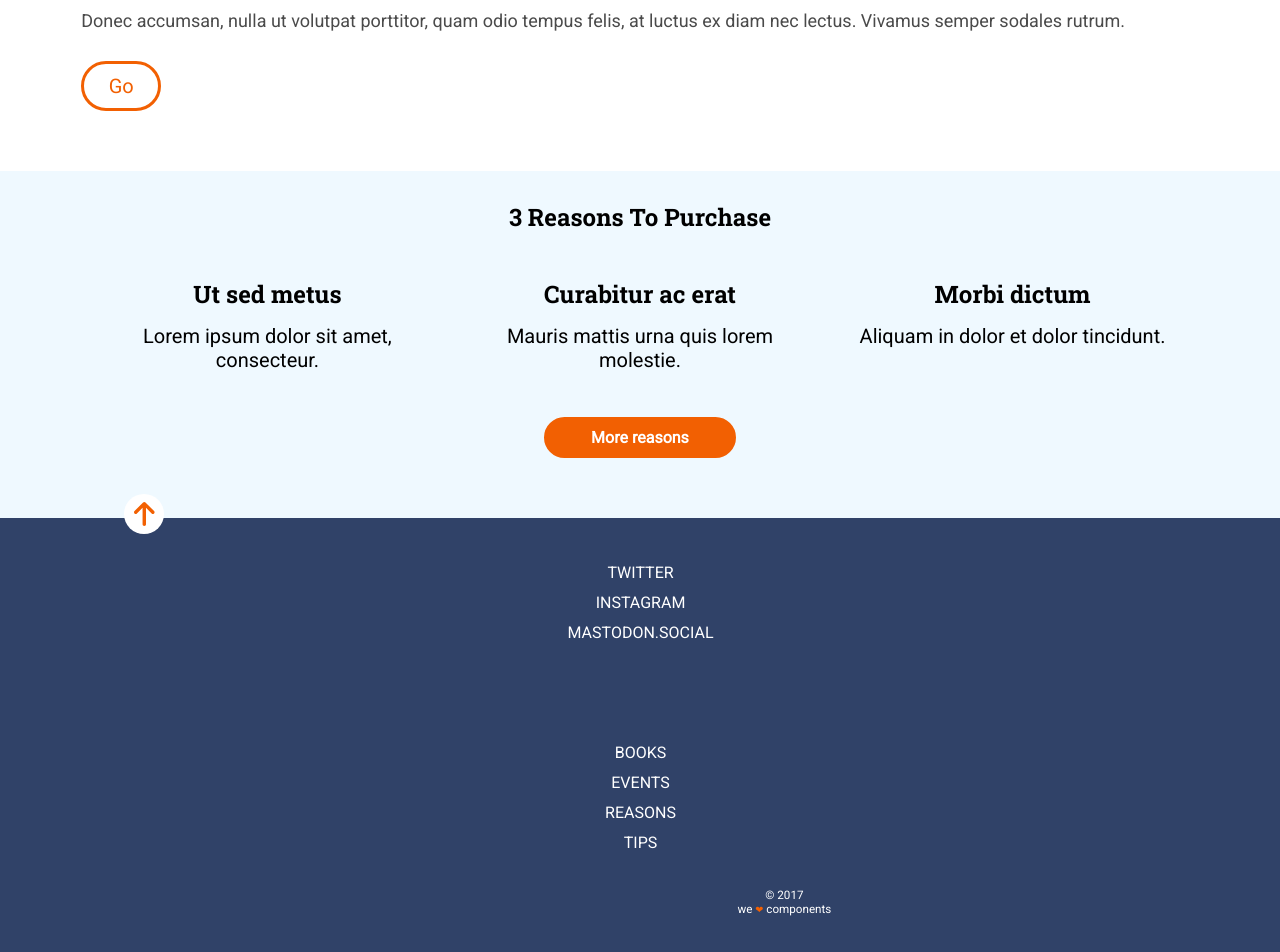
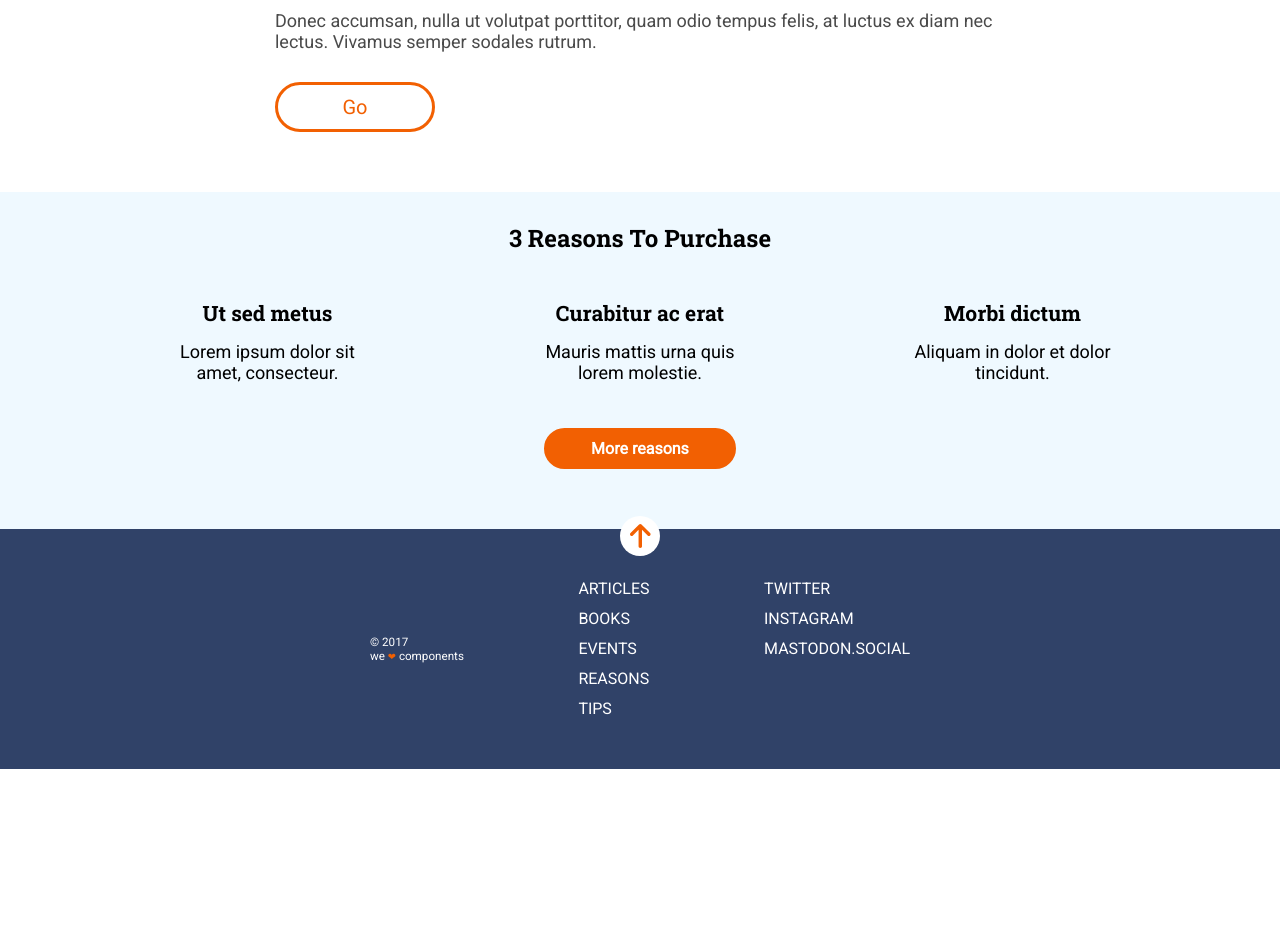
Before and after one commit to MarinaCouso/modulo-1-evaluacion-final-MarinaCouso, a website: page docs/index.html in a window 1280 px wide. Shown: the part 884-1836 px from the top of the page. After the commit the page ends 1653 px from the top, so only its background shows below. Drawn offline with nearby package versions, Linux system fonts and the light colour scheme; files that its build step writes are made by us from their sources.

Commit message:
Done SASS and cleaned code

```diff
--- a/_src/assets/scss/components/_buttons.scss
+++ b/_src/assets/scss/components/_buttons.scss
@@ -30,34 +30,24 @@
     border: none;
     width: 2.5em;
     height: 2.5em;
-    position: relative;
-    bottom: 1.5em;
   }
   @media all and (min-width: 768px) {
     &.btn-header {
-      margin: 0px auto 45px auto;
+      margin-bottom: 45px;
     }
     &.btn-go {
       width: 91px;
       padding: 0.5em 1.2em;
       margin: 0px auto 60px 0px;
     }
-    &.btn-footer {
-      position: relative;
-      bottom: 6.5em;
-      right: 28.5em;
-    }
   }
   @media all and (min-width: 1200px) {
     &.btn-header {
-      margin: 0px auto 13px auto;
+      margin-bottom: 13px;
     }
     &.btn-go {
       width: 160px;
       padding: 0.5em 2em;
     }
-    &.btn-footer {
-      right: 31em;
-    }
   }
 }
--- a/_src/assets/scss/components/_typography.scss
+++ b/_src/assets/scss/components/_typography.scss
@@ -1,4 +1,2 @@
-// General variables
-
 $fontText: "Roboto", sans-serif, regular;
 $fontTitle: "Roboto Slab", sans-serif, bold;
--- a/_src/assets/scss/layout/_footer.scss
+++ b/_src/assets/scss/layout/_footer.scss
@@ -10,8 +10,23 @@
     color: white;
     text-decoration: none;
   }
+  @media all and (min-width: 768px) {
+    flex-direction: row-reverse;
+    justify-content: space-between;
+  }
 }
 
+.container-btn-footer {
+  width: 100vw;
+  display: flex;
+  justify-content: center;
+  position: absolute;
+  bottom: -57.3em;
+  right: 0em;
+  @media all and (min-width: 768px) {
+    bottom: -40em;
+  }
+}
 .footer-menu-contents {
   font-size: 16px;
   list-style: none;
@@ -24,6 +39,33 @@
   &.rrss {
     margin: 0px 86px 30px 87px;
   }
+  @media all and (min-width: 768px) {
+    text-align: left;
+    display: flex;
+    flex-direction: row;
+    &.pages {
+      margin: 45px 30px 45px 30px;
+      display: flex;
+      flex-direction: column;
+      order: 2;
+    }
+    &.rrss {
+      margin: 45px 0px auto 0px;
+      display: flex;
+      flex-direction: column;
+      order: 1;
+    }
+  }
+  @media all and (min-width: 1200px) {
+    flex-direction: row;
+    &.pages {
+      margin-right: 0px;
+    }
+    &.rrss {
+      margin-right: 288.8px;
+      margin-left: 30px;
+    }
+  }
 }
 .copy {
   font-size: 14px;
@@ -31,36 +73,14 @@
   flex-direction: column;
   align-items: center;
   margin-bottom: 45px;
-}
-.heart {
-  color: #f26002;
-}
-@media all and (min-width: 768px) {
-  .footer {
-    flex-direction: row-reverse;
-    justify-content: center;
+  .heart {
+    color: #f26002;
   }
-  .footer-menu-contents {
-    text-align: left;
-    display: flex;
-    flex-direction: row;
-    &.pages {
-      margin: 45px 0px 45px 30px;
-      display: flex;
-      flex-direction: column;
-      order: 2;
-    }
-    &.rrss {
-      margin: 45px 288.8px 45px 30px;
-      display: flex;
-      flex-direction: column;
-      order: 1;
-    }
-  }
-  .copy {
+  @media all and (min-width: 768px) {
     align-items: flex-start;
     order: 3;
+  }
+  @media all and (min-width: 1200px) {
     margin: auto 0px auto 288.8px;
-    width: 159px;
   }
 }
--- a/_src/assets/scss/layout/_section1.scss
+++ b/_src/assets/scss/layout/_section1.scss
@@ -1,6 +1,6 @@
+.section1 {
   .section1-small {
     display: inline-block;
-  font-family: $fontText;
     font-size: 14px;
     color: #8ccbea;
     margin: 30px auto 1px auto;
@@ -12,14 +12,12 @@
   }
 
   .section1-text {
-  font-family: $fontText;
     font-size: 18px;
     margin: 0px auto 30px auto;
     color: #4a4a4a;
   }
 
   @media all and (min-width: 1200px) {
-  .section1 {
     margin: auto 193.8px auto 193.8px;
   }
 }
--- a/_src/assets/scss/layout/_section2.scss
+++ b/_src/assets/scss/layout/_section2.scss
@@ -1,8 +1,7 @@
-.section-2 {
+.section2 {
   display: grid;
   text-align: center;
   background-color: #eff9ff;
-}
   .section2-h2 {
     grid-column: span 12;
     font-family: $fontTitle;
@@ -13,29 +12,19 @@
     margin: 0px auto 45px auto;
     width: 184px;
     font-size: 18px;
+    @media all and (min-width: 768px) {
+      grid-column: span 4;
+      width: 210px;
+    }
   }
   .article-title {
     font-family: $fontTitle;
+    @media all and (min-width: 768px) {
+      margin: auto auto 14px auto;
+    }
   }
   .section2-btn {
     grid-column: span 12;
     margin: 0px auto 60px auto;
   }
-@media all and (min-width: 768px) {
-  .article {
-    grid-column: span 4;
-    width: 210px;
 }
-  .article-title {
-    margin: auto auto 14px auto;
-  }
-}
-@media all and (min-width: 1200px) {
-  .article {
-    width: 350px;
-    font-size: 20px;
-  }
-  .article-title {
-    font-size: 24px;
-  }
-}
--- a/docs/index.html
+++ b/docs/index.html
@@ -17,14 +17,14 @@
 
             <div
             class="header-content principal-column">
-                 <h1 class="header-h1">Anonymous Proxy</h1>
+                 <h1 class="header-h1"><span>Anonymous</span><span>Proxy</span></h1>
 
                 <p class="header-text">In hac habitasse platea dictumst.</p>
                 </div> <a class="button btn-header" href="#section2" title="Go to reasons"><img src="./assets/images/ico-scroll-down.svg" alt="Go to reasons"/></a>
 
         </header>
         <main class="main">
-            <section class="section-1 principal-column"> <small class="section1-small">Insomnia tips</small>
+            <section class="principal-column section1"> <small class="section1-small">Insomnia tips</small>
 
                  <h2 class="section1-h2">Looking Through A Window</h2>
 
@@ -34,7 +34,7 @@
                 target="_blank" title="Go to insomnia tips">Go</a>
 
             </section>
-            <section id="section2" class="section-2 principal-column">
+            <section id="section2" class="section2 principal-column">
                  <h2 class="section2-h2">3 Reasons To Purchase</h2>
 
                 <article class="article">
@@ -51,47 +51,56 @@
                      <h3 class="article-title">Morbi dictum</h3>
 
                     <p>Aliquam in dolor et dolor tincidunt.</p>
-                </article>
-                <div class="section2-btn"><a class=" button btn-more" href="https://www.thebalance.com/can-you-find-10-good-reasons-not-to-buy-a-home-1798256"
-                    target="_blank" title="Go to more reasons">More reasons</a>
+                </article> <a class="section2-btn button btn-more" href="https://www.thebalance.com/can-you-find-10-good-reasons-not-to-buy-a-home-1798256"
+                target="_blank" title="Go to more reasons">More reasons</a>
 
-                </div>
             </section>
         </main>
-        <footer class="footer"> <a href="#header" class="button btn-footer"><img src="./assets/images/ico-arrow.svg" alt="Ir a inicio" title="Go to header"/></a>
+        <footer class="footer principal-column">
+            <div class="container-btn-footer"> <a href="#header" class="button btn-footer"><img src="./assets/images/ico-arrow.svg" alt="Ir a inicio" title="Go to header"/></a>
 
-            <ul
-            class="footer-menu-contents pages">
-                <li>
-                    <a href="https://www.google.com/url?sa=t&rct=j&q=&esrc=s&source=web&cd=1&cad=rja&uact=8&ved=2ahUKEwjHtMTD2OLnAhVDzBoKHS8-B7oQFjAAegQICxAC&url=https%3A%2F%2Fwww.pikaramagazine.com%2F&usg=AOvVaw2dMw3IFdEFYnhhOph7JKZb"
-                    target="_blank" title="Go to articles>Articles</a></li>
-    <li><a href=" https://www.google.com/url?sa=t&rct=j&q=&esrc=s&source=web&cd=1&cad=rja&uact=8&ved=2ahUKEwjbtKXp2OLnAhUB0BoKHXd5A7kQFjAAegQIHBAD&url=https%3A%2F%2Fwww.traficantes.net%2F&usg=AOvVaw2kDdZhU51nDgiYFt_hzXzp
-                    " target="_blank " title="Go to books ">Books</a></li>
-    <li><a href="https://www.google.com/url?sa=t&rct=j&q=&esrc=s&source=web&cd=1&cad=rja&uact=8&ved=2ahUKEwj38pTw2OLnAhUBLBoKHXjpD28QFjAAegQIAxAB&url=https%3A%2F%2Fwww.meetup.com%2Fes-ES%2FNode-Girls-Madrid%2F&usg=AOvVaw2FbaryLt21qXfqxUR-77DB
-                    " target="_blank " title="Ir a eventos ">Events</a></li>
-    <li><a href="# " target="_blank " title="Got to reasons ">Reasons</a></li>
-    <li><a href="https://www.pinterest.es/eenigualdad/memes-para-responder-a-machirulos/
-                    " target="_blank " title="Go to tips ">Tips</a></li>
-  </ul>
+            </div>
+            <ul class="footer-menu-contents pages">
+                <li><a href="https://www.google.com/url?sa=t&rct=j&q=&esrc=s&source=web&cd=1&cad=rja&uact=8&ved=2ahUKEwjHtMTD2OLnAhVDzBoKHS8-B7oQFjAAegQICxAC&url=https%3A%2F%2Fwww.pikaramagazine.com%2F&usg=AOvVaw2dMw3IFdEFYnhhOph7JKZb"
+                    target="_blank" title="Go to articles"> Articles</a>
 
-  <ul class="footer-menu-contents rrss ">
-    <li><a href="https://www.google.com/url?sa=t&rct=j&q=&esrc=s&source=web&cd=1&cad=rja&uact=8&ved=2ahUKEwj4yOCl2eLnAhXRxYUKHWehC8AQFjAAegQIEBAC&url=https%3A%2F%2Ftwitter.com%2F%3Flang%3Des&usg=AOvVaw3YX5z3gmuFXXOazOkLuKS1
-                    " target="_blank " title="Go to Twitter ">Twitter</a></li>
-    <li><a href="https://www.google.com/url?sa=t&rct=j&q=&esrc=s&source=web&cd=1&cad=rja&uact=8&ved=2ahUKEwjZ9JW92eLnAhWDzYUKHbFkDucQFjAAegQIDxAC&url=https%3A%2F%2Fwww.instagram.com%2F%3Fhl%3Des&usg=AOvVaw0kuV_L6h3AP6LsYVUBN_z9
-                    " target="_blank " title="Go to Instagram ">Instagram</a></li>
-    <li><a href="https://www.google.com/url?sa=t&rct=j&q=&esrc=s&source=web&cd=1&cad=rja&uact=8&ved=2ahUKEwiKiNTK2eLnAhXOxYUKHdZ2AtUQFjAAegQIARAB&url=https%3A%2F%2Fmastodon.social%2F&usg=AOvVaw0yPGDsUcRh25-Gge3l2PWB
-                    " target="_blank " title="Go to Mastodon.Social ">Mastodon.Social</a></li>
-  </ul>
+                </li>
+                <li><a href="https://www.google.com/url?sa=t&rct=j&q=&esrc=s&source=web&cd=1&cad=rja&uact=8&ved=2ahUKEwjbtKXp2OLnAhUB0BoKHXd5A7kQFjAAegQIHBAD&url=https%3A%2F%2Fwww.traficantes.net%2F&usg=AOvVaw2kDdZhU51nDgiYFt_hzXzp"
+                    target="_blank" title="Go to books">Books</a>
 
-  <div class="copy ">
-    <small>&copy 2017</small>
-    <small
-      >we
-      <small class="heart ">❤︎</small>
-      components</small
-    >
-  </div>
-</footer>
+                </li>
+                <li><a href="https://www.google.com/url?sa=t&rct=j&q=&esrc=s&source=web&cd=1&cad=rja&uact=8&ved=2ahUKEwj38pTw2OLnAhUBLBoKHXjpD28QFjAAegQIAxAB&url=https%3A%2F%2Fwww.meetup.com%2Fes-ES%2FNode-Girls-Madrid%2F&usg=AOvVaw2FbaryLt21qXfqxUR-77DB"
+                    target="_blank" title="Ir a eventos">Events</a>
 
-  </body>
+                </li>
+                <li><a href="#" target="_blank" title="Got to reasons">Reasons</a>
+
+                </li>
+                <li><a href="https://www.pinterest.es/eenigualdad/memes-para-responder-a-machirulos/"
+                    target="_blank" title="Go to tips">Tips</a>
+
+                </li>
+            </ul>
+            <ul class="footer-menu-contents rrss">
+                <li><a href="https://www.google.com/url?sa=t&rct=j&q=&esrc=s&source=web&cd=1&cad=rja&uact=8&ved=2ahUKEwj4yOCl2eLnAhXRxYUKHWehC8AQFjAAegQIEBAC&url=https%3A%2F%2Ftwitter.com%2F%3Flang%3Des&usg=AOvVaw3YX5z3gmuFXXOazOkLuKS1"
+                    target="_blank" title="Go to Twitter">Twitter</a>
+
+                </li>
+                <li><a href="https://www.google.com/url?sa=t&rct=j&q=&esrc=s&source=web&cd=1&cad=rja&uact=8&ved=2ahUKEwjZ9JW92eLnAhWDzYUKHbFkDucQFjAAegQIDxAC&url=https%3A%2F%2Fwww.instagram.com%2F%3Fhl%3Des&usg=AOvVaw0kuV_L6h3AP6LsYVUBN_z9"
+                    target="_blank" title="Go to Instagram">Instagram</a>
+
+                </li>
+                <li><a href="https://www.google.com/url?sa=t&rct=j&q=&esrc=s&source=web&cd=1&cad=rja&uact=8&ved=2ahUKEwiKiNTK2eLnAhXOxYUKHdZ2AtUQFjAAegQIARAB&url=https%3A%2F%2Fmastodon.social%2F&usg=AOvVaw0yPGDsUcRh25-Gge3l2PWB"
+                    target="_blank" title="Go to Mastodon.Social">Mastodon.Social</a>
+
+                </li>
+            </ul>
+            <div class="copy"> <small>&copy 2017</small>
+ <small>we
+      <small class="heart">❤︎</small>
+components</small>
+            </div>
+        </footer>
+    </body>
+
 </html>
```
Also changed, not shown: _src/assets/scss/layout/_header.scss (+17 -24 lines), _src/templates/partials/_footer.html (+5 -2 lines), _src/templates/partials/_header.html (+1 -1 lines), _src/templates/partials/_section-2.html (+1 -1 lines), docs/assets/css/main.css. Lines whose indentation alone changed are shown as unchanged.
